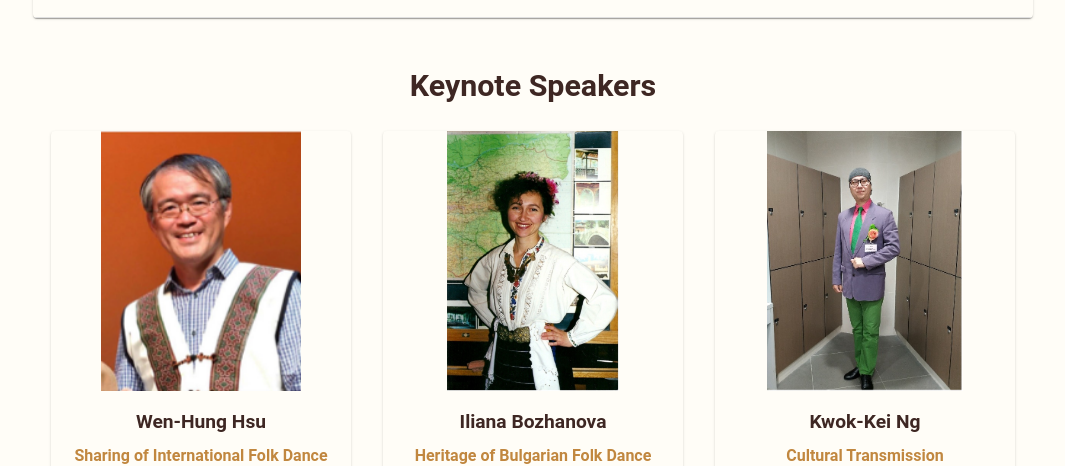
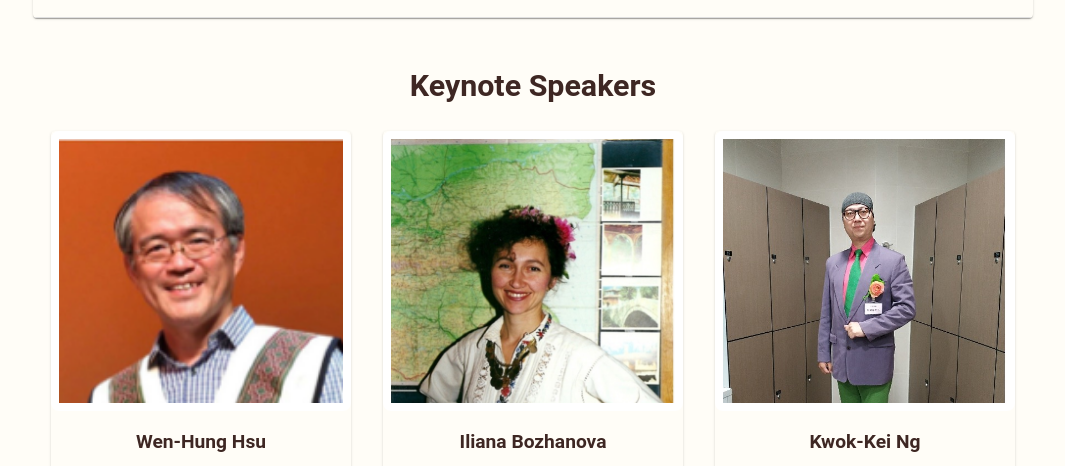
Before and after one commit to Folkdance2025/Folkdance2025.github.io, a React (Vite) app: page /forum in a window 1280 px wide. Shown: the part 2286-2752 px from the top of the page, without its empty margins (107-1172 px from the left). Built offline with nearby package versions, Linux system fonts and the light colour scheme.

Commit message:
修改照片尺寸

```diff
--- a/src/pages/ForumPage.jsx
+++ b/src/pages/ForumPage.jsx
@@ -29,17 +29,11 @@ import React from "react";
 
 import logoZh from "../assets/logo_zh.png";
 import logoEn from "../assets/logo_en.png";
-import kkImg from "../assets/speakers/kk.jpg";       // 吳宗江
-import suImg from "../assets/speakers/su.jpg";       // 蘇月妙
-import wuImg from "../assets/speakers/wu.jpg";       // 吳國基
-import ilianaImg from "../assets/speakers/iliana.jpg"; // 伊利安娜
-import hsuImg from "../assets/speakers/hsu.png";     // 須文宏
-
-// ────────────────────────────────────────────────────────────
-// 1. 依照最新議程更新時間、主題與備註
-// 2. 取消原先下午場次，新增午餐時段
-// 3. 採用語系 key 命名，方便 i18n 維護
-// ────────────────────────────────────────────────────────────
+import kkImg from "../assets/speakers/kk.jpg";
+import suImg from "../assets/speakers/su.jpg";
+import wuImg from "../assets/speakers/wu.jpg";
+import ilianaImg from "../assets/speakers/iliana.jpg";
+import hsuImg from "../assets/speakers/hsu.png";
 
 const schedule = [
   ["08:30 - 09:00", "schedule.register", "schedule.register_note"],
@@ -67,26 +61,23 @@ export default function ForumPage() {
 
   const getPlaceholderImage = () => (currentLang === "zh" ? logoZh : logoEn);
 
-  // ────────────────────────────────────────────────────────────
-  // 依照最新議程同步更新講者資訊與時間
-  // ────────────────────────────────────────────────────────────
   const speakers = [
     {
-      name: "hsu",                // 須文宏
+      name: "hsu",
       topicKey: "schedule.sharingExperience",
       time: "09:20–09:35",
       bioKey: "bio.hsu",
       image: hsuImg,
     },
     {
-      name: "iliana",            // 伊利安娜
+      name: "iliana",
       topicKey: "schedule.bulgariaHeritage",
       time: "09:35–10:00",
       bioKey: "bio.iliana",
       image: ilianaImg,
     },
     {
-      name: "kk",              // 吳國基
+      name: "kk",
       topicKey: "schedule.inheritance",
       time: "10:00–10:25",
       bioKey: "bio.kk",
@@ -94,14 +85,14 @@ export default function ForumPage() {
       image: kkImg,
     },
     {
-      name: "wu",                  // 吳宗江
+      name: "wu",
       topicKey: "schedule.competitionFunction",
       time: "10:45–11:10",
       bioKey: "bio.wu",
       image: wuImg,
     },
     {
-      name: "su",                // 蘇月妙
+      name: "su",
       topicKey: "schedule.courseDesign",
       time: "11:15–11:40",
       bioKey: "bio.su",
@@ -174,7 +165,20 @@ export default function ForumPage() {
         {speakers.map((s, idx) => (
           <Grid item xs={12} sm={6} md={4} key={idx} display="flex" justifyContent="center">
             <Card onClick={() => { setActiveSpeaker(s); setOpen(true); }} sx={{ cursor: "pointer", width: 300 }}>
-              <CardMedia component="img" image={s.image} alt={s.name} sx={{ height: 260, objectFit: "contain", objectPosition: "top" }} />
+              <CardMedia
+                component="img"
+                image={s.image || getPlaceholderImage()}
+                alt={s.name}
+                sx={{
+                  width: "100%",
+                  height: 280,
+                  objectFit: "cover",
+                  objectPosition: "top",
+                  bgcolor: "#fff",
+                  p: 1,
+                  borderRadius: 2
+                }}
+              />
               <CardContent>
                 <Typography variant="h6" fontWeight="bold" fontSize="1.2rem">
                   {t(`name.${s.name}`)}
@@ -186,7 +190,7 @@ export default function ForumPage() {
                     color: theme.palette.primary.main,
                     fontSize: "1rem",
                     mt: 1,
-                    whiteSpace: "pre-line" // 支援換行顯示時間
+                    whiteSpace: "pre-line"
                   }}
                 >
                   {`${t(s.topicKey)}\n${s.time}`}
@@ -205,7 +209,21 @@ export default function ForumPage() {
           </IconButton>
         </DialogTitle>
         <DialogContent dividers>
-          <CardMedia component="img" image={activeSpeaker?.image} alt={activeSpeaker?.name} sx={{ mb: 2, borderRadius: 1, objectFit: "contain", objectPosition: "top" }} />
+          <CardMedia
+            component="img"
+            image={activeSpeaker?.image || getPlaceholderImage()}
+            alt={activeSpeaker?.name}
+            sx={{
+              width: "100%",
+              height: 280,
+              objectFit: "cover",
+              objectPosition: "top",
+              bgcolor: "#fff",
+              p: 1,
+              mb: 2,
+              borderRadius: 2
+            }}
+          />
           <Typography variant="body2" color="text.secondary" gutterBottom sx={{ fontSize: "1.1rem", fontWeight: "bold" }}>
             {t(activeSpeaker?.topicKey)}（{activeSpeaker?.time}）
           </Typography>
```
